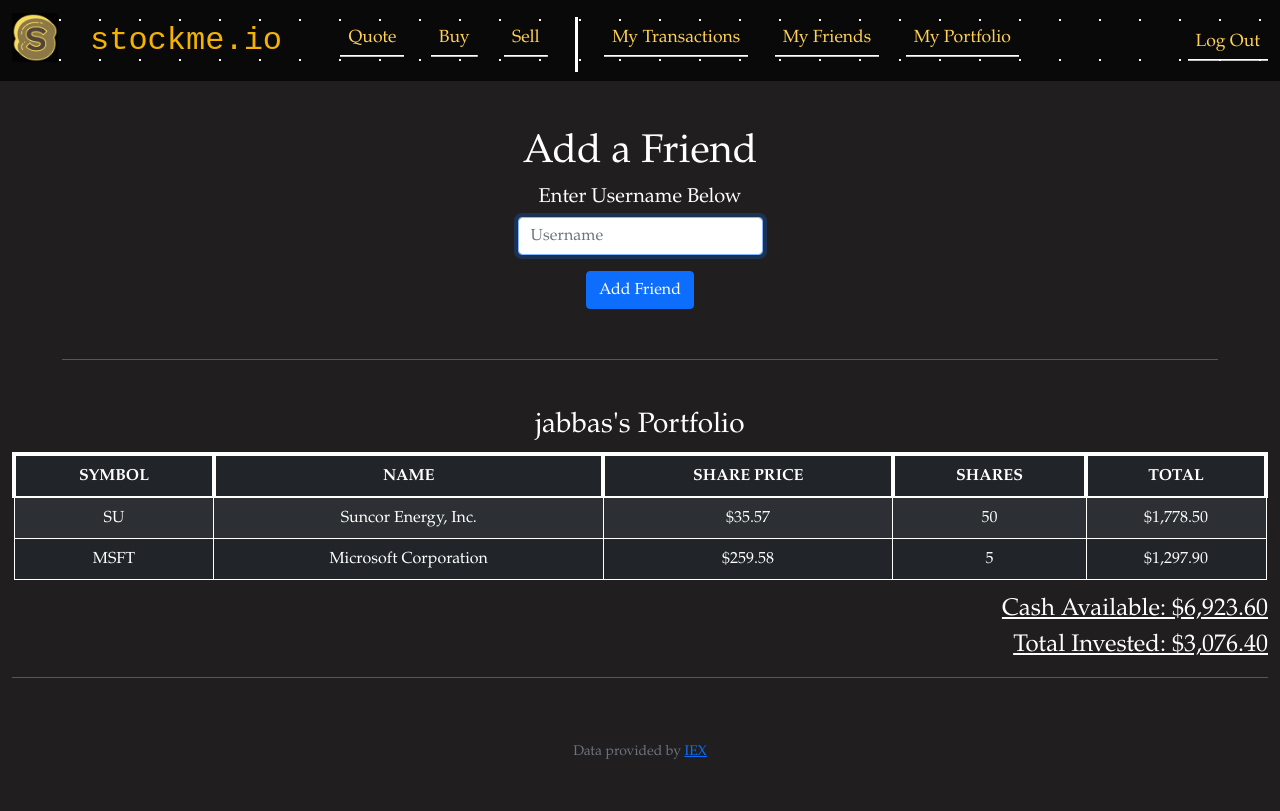
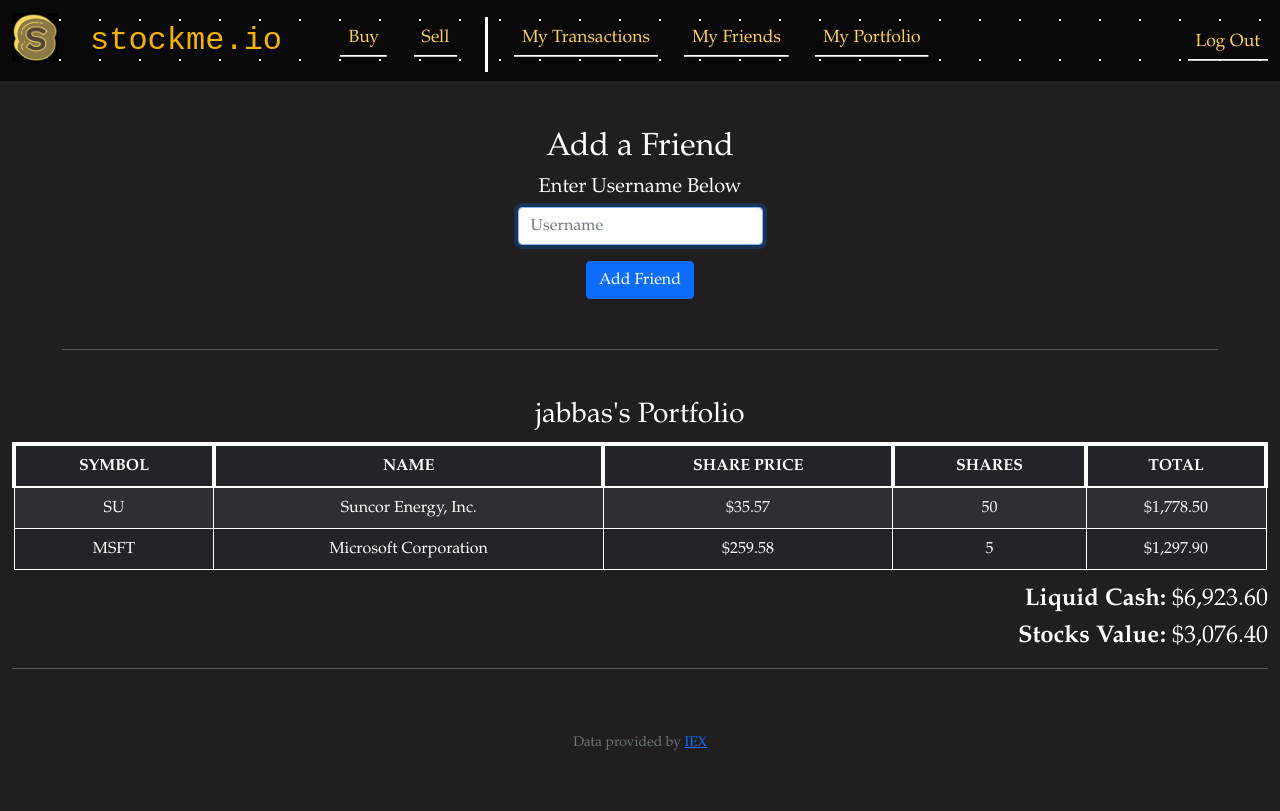
Before and after one commit to amaanjaved1/stockme.io, a Flask app: page /friend in a window 1280 px wide. After the commit the page ends 750 px from the top, so only its background shows below. Run offline with Flask 2, Linux system fonts and the light colour scheme; a user stored in the database is signed in; some libraries are stand-ins or nearby versions.

Commit message:
"Final Changes"

```diff
--- a/app.py
+++ b/app.py
@@ -70,10 +70,6 @@ def after_request(response):
     return response
 
 
-@app.route("/")
-@login_required
-def index():
-    return apology("currently working on", 400)
 
 
 @app.route("/buy", methods=["GET", "POST"])
@@ -173,7 +169,7 @@ def logout():
     return redirect("/")
 
 
-@app.route("/quote", methods=["GET", "POST"])
+@app.route("/", methods=["GET", "POST"])
 @login_required
 def quote():
     if request.method == "POST":
--- a/static/styles.css
+++ b/static/styles.css
@@ -11,6 +11,10 @@ body{
     background-color: var(--dgray);
     color: var(--white);
     font-family: "Palatino";
+}
+
+.title {
+    color: var(--orange);
 }
 
 .container-fluid .navbar-brand
@@ -77,5 +81,4 @@ th {
 
 h4 {
     text-align: right;
-    text-decoration: underline;
 }
--- a/templates/apology.html
+++ b/templates/apology.html
@@ -5,6 +5,5 @@
 {% endblock %}
 
 {% block main %}
-    <!-- https://memegen.link/ -->
-    <img alt="{{ top }}" class="border img-fluid" src="http://memegen.link/custom/{{ top | urlencode }}/{{ bottom | urlencode }}.jpg?alt=https://i.imgur.com/CsCgN7Ll.png&width=400" title="{{ top }}">
+Error {{top}}: {{bottom}}
 {% endblock %}
--- a/templates/buy.html
+++ b/templates/buy.html
@@ -5,6 +5,7 @@
 {% endblock %}
 
 {% block main %}
+    <h2>Place A Purchase Order</h2>
     <form action="/buy" method="post">
         <div class="mb-3">
             <input autocomplete="off" autofocus class="form-control mx-auto w-auto" id="symbol" name="symbol" placeholder="Ticker Symbol" type="text">
--- a/templates/friend.html
+++ b/templates/friend.html
@@ -5,7 +5,7 @@
 {% endblock %}
 
 {% block main %}
-    <h1>Add a Friend</h1>
+    <h2>Add a Friend</h2>
     <h5>Enter Username Below</h5>
     <form action="/friend" method="post">
         <div class="mb-3">
@@ -15,7 +15,7 @@
     </form>
     <hr style = "margin: 50px;">
     {% for each in friends%}
-        <h3>{{each[3]["username"]}}'s Portfolio</h2>
+        <h3>{{each[3]["username"]}}'s Portfolio</h3>
         {% if each[2]["SUM(value)"] == None %}
             <h2>Player has nothing invested currently</h2>
         {% else %}
@@ -42,11 +42,11 @@
             </tbody>
         </table>
         {% endif %}
-        <h4>Cash Available: {{each[1]["cash"] | usd}}</h2>
+        <h4><span style="font-weight: bold;">Liquid Cash:</span> {{each[1]["cash"] | usd}}</h4>
             {% if each[2]["SUM(value)"] == None %}
-                <h4>Total Invested:            $0.00</h2>
+                <h4><span style="font-weight: bold;"> Stocks Value:</span> $0.00</h4>
             {% else %}
-                <h4>Total Invested:            {{each[2]["SUM(value)"] | usd}}</h2>
+                <h4><span style="font-weight: bold;"> Stocks Value:</span> {{each[2]["SUM(value)"] | usd}}</h4>
             {% endif %}
         <hr>
     {% endfor %}
--- a/templates/layout.html
+++ b/templates/layout.html
@@ -35,7 +35,6 @@
                 <div class="collapse navbar-collapse" id="navbar">
                     {% if session["user_id"] %}
                         <ul class="navbar-nav me-auto mt-2">
-                            <li class="nav-item"><a class="nav-link" href="/quote">Quote</a></li>
                             <li class="nav-item"><a class="nav-link" href="/buy">Buy</a></li>
                             <li class="nav-item"><a class="nav-link" href="/sell">Sell</a></li>
                             <div class="vl"></div>
--- a/templates/portfolio.html
+++ b/templates/portfolio.html
@@ -33,11 +33,11 @@ My Portfolio
         </tbody>
     </table>
     {% endif %}
-    <h4>Cash Available: {{cash["cash"] | usd}}</h2>
+    <h4><span style="font-weight: bold;"> Liquid Cash:</span> {{cash["cash"] | usd}}</h4>
     {% if invested["SUM(value)"] == None %}
-        <h4>Total Invested: $0.00</h2>
+        <h4><span style="font-weight: bold;">Invested:</span> $0.00</h2>
     {% else %}
-        <h4>Total Invested: {{invested["SUM(value)"] | usd}}</h2>
+        <h4><span style="font-weight: bold;"> Stocks Value:</span> {{invested["SUM(value)"] | usd}}</h4>
     {% endif %}
 </div>
 {% endblock %}
--- a/templates/quote.html
+++ b/templates/quote.html
@@ -5,7 +5,9 @@
 {% endblock %}
 
 {% block main %}
-    <form action="/quote" method="post">
+    <h1 style="margin-bottom:25px;">Welcome Back To <span class="title">stockme.io!</span></h1>
+    <h2>Quote A Stock</h2>
+    <form action="/" method="post">
         <div class="mb-3">
             <input autocomplete="off" autofocus class="form-control mx-auto w-auto" id="stock" name="symbol" placeholder="Ticker Symbol" type="text">
         </div>
--- a/templates/sell.html
+++ b/templates/sell.html
@@ -5,6 +5,7 @@
 {% endblock %}
 
 {% block main %}
+    <h2>Place a Sell Order</h2>
     <form action="/sell" method="post">
         <select name="symbol">
             <option disabled selected>STOCK</option>
```
Also changed, not shown: templates/history.html (+9 -9 lines), finance.db, 3 other files.
